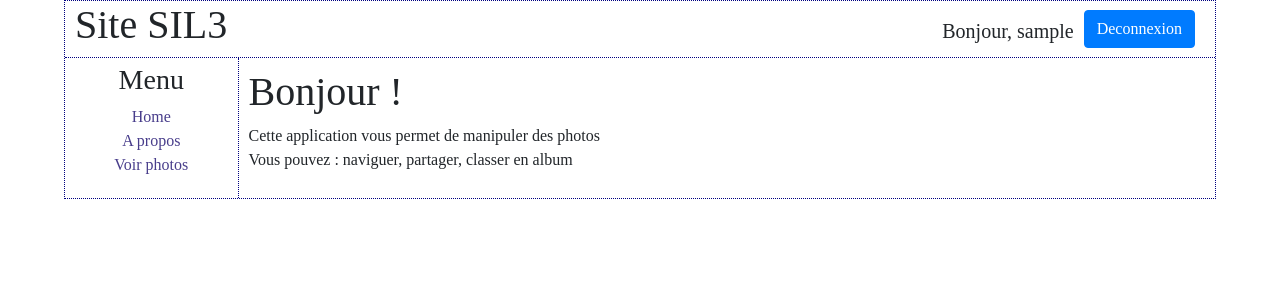
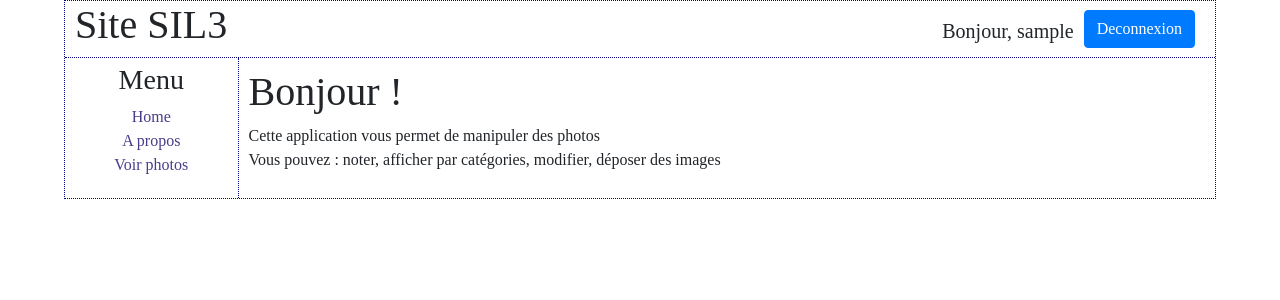
Before and after one commit to PierreEymery/projet-PHP-image, a PHP site: page /image/ in a window 1280 px wide. Shown: the top 300 px of the page. Run offline with PHP 8.4, Linux system fonts and the light colour scheme; the visitor is signed in with stand-in values (Sample User, id 1).

Commit message:
modof description du site

```diff
--- a/view/homeView.php
+++ b/view/homeView.php
@@ -39,7 +39,7 @@
 		<div id="corps">
 			<h1> Bonjour !</h1>
 			<p> Cette application vous permet de manipuler des photos <br/>
-			Vous pouvez : naviguer, partager, classer en album </p>
+			Vous pouvez : noter, afficher par catégories, modifier, déposer des images</p>
 			</div>
 
 		<div id="pied_de_page">
```
